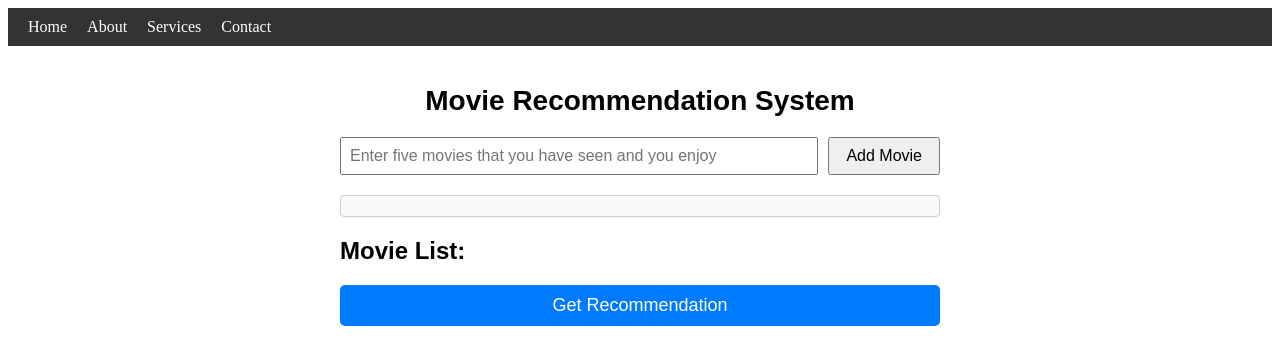
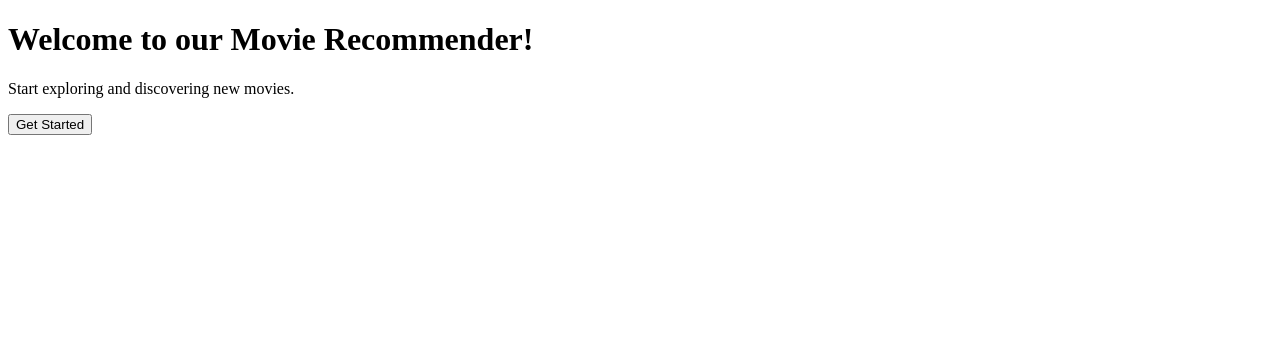
Before and after one commit to ADS-2023-FR1/Agile-Data-Science-Project-FR1, a React (Create React App) app in the folder WebApplication/ml_movie_recommender/: page /home in a window 1280 px wide. Shown: the top 364 px of the page. Built offline with nearby package versions, Linux system fonts and the light colour scheme.

Commit message:
Implemented routing, improved the Project hierarchy and addded a basic home page and an error page

```diff
--- a/WebApplication/ml_movie_recommender/package.json
+++ b/WebApplication/ml_movie_recommender/package.json
@@ -10,6 +10,7 @@
     "react": "^18.2.0",
     "react-autosuggest": "^10.1.0",
     "react-dom": "^18.2.0",
+    "react-router-dom": "^6.20.1",
     "react-scripts": "5.0.1",
     "web-vitals": "^2.1.4"
   },
@@ -36,5 +37,8 @@
       "last 1 firefox version",
       "last 1 safari version"
     ]
+  },
+  "devDependencies": {
+    "style-loader": "^3.3.3"
   }
 }
--- /dev/null
+++ b/WebApplication/ml_movie_recommender/src/App.js
@@ -0,0 +1,38 @@
+import React from 'react';
+import ReactDOM from 'react-dom/client';
+import RecommendationPage from './backend_js/pages/RecommendationPage';
+import Home from './backend_js/pages/Home';
+import NoPage from './backend_js/pages/NoPage';
+import reportWebVitals from './reportWebVitals';
+import Header from './backend_js/components/HeaderComponent'
+import { BrowserRouter, Routes, Route } from 'react-router-dom';
+
+
+export default function App() {
+  return (
+    <div>
+        <BrowserRouter>
+            <Routes>
+                <Route index element={<Home />} />
+                <Route path="/recommendation" element={<RecommendationPage />} />
+                <Route path="/home" element={<Home />} />
+                <Route path="*" element={<NoPage />} />
+            </Routes>
+        </BrowserRouter>
+    </div>
+  );
+}
+
+
+// const root = ReactDOM.createRoot(document.getElementById('root'));
+// root.render(
+//   <React.StrictMode>
+//     <Header/>
+//     <RecommendationPage />
+//   </React.StrictMode>
+// );
+
+// If you want to start measuring performance in your app, pass a function
+// to log results (for example: reportWebVitals(console.log))
+// or send to an analytics endpoint. Learn more: https://bit.ly/CRA-vitals
+reportWebVitals();
--- /dev/null
+++ b/WebApplication/ml_movie_recommender/src/backend_js/pages/Home.js
@@ -0,0 +1,13 @@
+import React from 'react';
+
+function Landing() {
+  return (
+    <div>
+      <h1>Welcome to our Movie Recommender!</h1>
+      <p>Start exploring and discovering new movies.</p>
+      <button>Get Started</button>
+    </div>
+  );
+}
+
+export default Landing;
--- /dev/null
+++ b/WebApplication/ml_movie_recommender/src/backend_js/pages/NoPage.js
@@ -0,0 +1,14 @@
+import React from 'react';
+import { Link } from 'react-router-dom';
+
+const NoPage = () => {
+    return (
+        <div>
+            <h1>404 Page Not Found</h1>
+            <p>The page you are looking for does not exist.</p>
+            <Link to="/">Go back home</Link>
+        </div>
+    );
+};
+
+export default NoPage;
--- a/WebApplication/ml_movie_recommender/src/backend_js/main.js
+++ b/WebApplication/ml_movie_recommender/src/backend_js/pages/RecommendationPage.js
@@ -1,18 +1,19 @@
 import React, { useState } from 'react';
-import '../style/main.css';
-import InputComponent from './components/InputComponent';
-import ErrorComponent from './components/ErrorComponent';
-import RecommendedMovies from './components/RecommendedComponent';
-import Suggestions from './components/SuggestionsComponent';
-import MovieDisplay from './components/MovieDisplayComponent';
+import './../../style/main.css';
+import Header from '../components/HeaderComponent';
+import InputComponent from '../components/InputComponent';
+import ErrorComponent from '../components/ErrorComponent';
+import RecommendedMovies from '../components/RecommendedComponent';
+import Suggestions from '../components/SuggestionsComponent';
+import MovieDisplay from '../components/MovieDisplayComponent';
 //Import functionality/behaviour
 import {
   addMovie,
   getRecommendation,
   searchChange,
   suggestionClick,
-} from './utils';
-import movieData from './movieTitle.json'; //data used for movie suggestion
+} from '../utils';
+import movieData from '../movieTitle.json'; //data used for movie suggestion
 
 function MovieList() {
   const [movies, setMovies] = useState([]);
@@ -53,6 +54,8 @@ function MovieList() {
   };
 
   return (
+    <>
+      <Header />
       <div className="movie-list-container">
         <h1 className="movie-list-title">Movie Recommendation System</h1>
         <InputComponent
@@ -71,6 +74,7 @@ function MovieList() {
         </button>
         <RecommendedMovies recommendations={recommendations}  moviesToShow={moviesToShow} handleShowMore={handleShowMore}/>
       </div>
+    </>
   );
 }
 
--- a/WebApplication/ml_movie_recommender/src/index.js
+++ b/WebApplication/ml_movie_recommender/src/index.js
@@ -1,18 +1,7 @@
 import React from 'react';
-import ReactDOM from 'react-dom/client';
-import App from './backend_js/main';
-import reportWebVitals from './reportWebVitals';
-import Header from './backend_js/components/HeaderComponent'
+// import ReactDOM from 'react-dom';
+import { createRoot } from 'react-dom/client';
+import App from './App'; // This could be named differently
 
-const root = ReactDOM.createRoot(document.getElementById('root'));
-root.render(
-  <React.StrictMode>
-    <Header/>
-    <App />
-  </React.StrictMode>
-);
-
-// If you want to start measuring performance in your app, pass a function
-// to log results (for example: reportWebVitals(console.log))
-// or send to an analytics endpoint. Learn more: https://bit.ly/CRA-vitals
-reportWebVitals();
+createRoot(document.getElementById('root')).render(<App />);
+// ReactDOM.render(<App />, document.getElementById('root'));
```
Also changed, not shown: 1 other file (tests, documents, lock files or other folders). Lines whose indentation alone changed are shown as unchanged.
